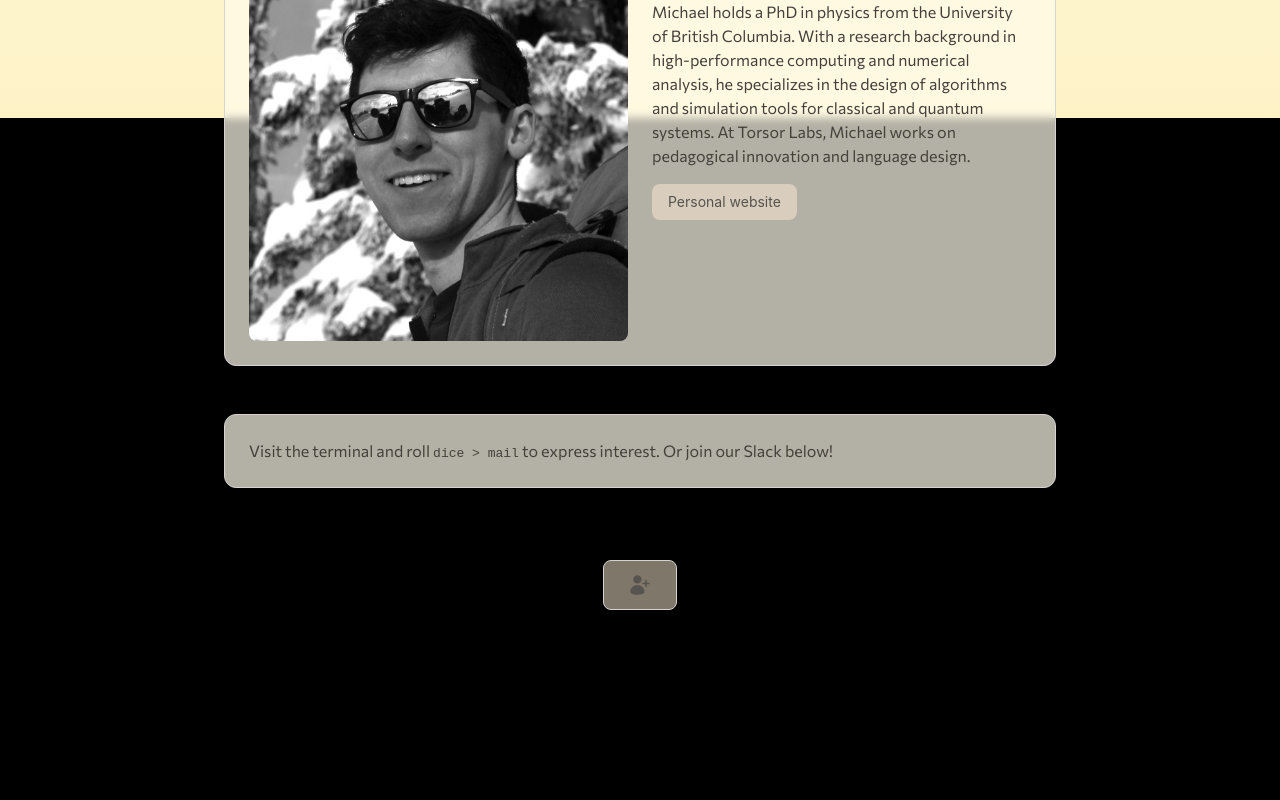
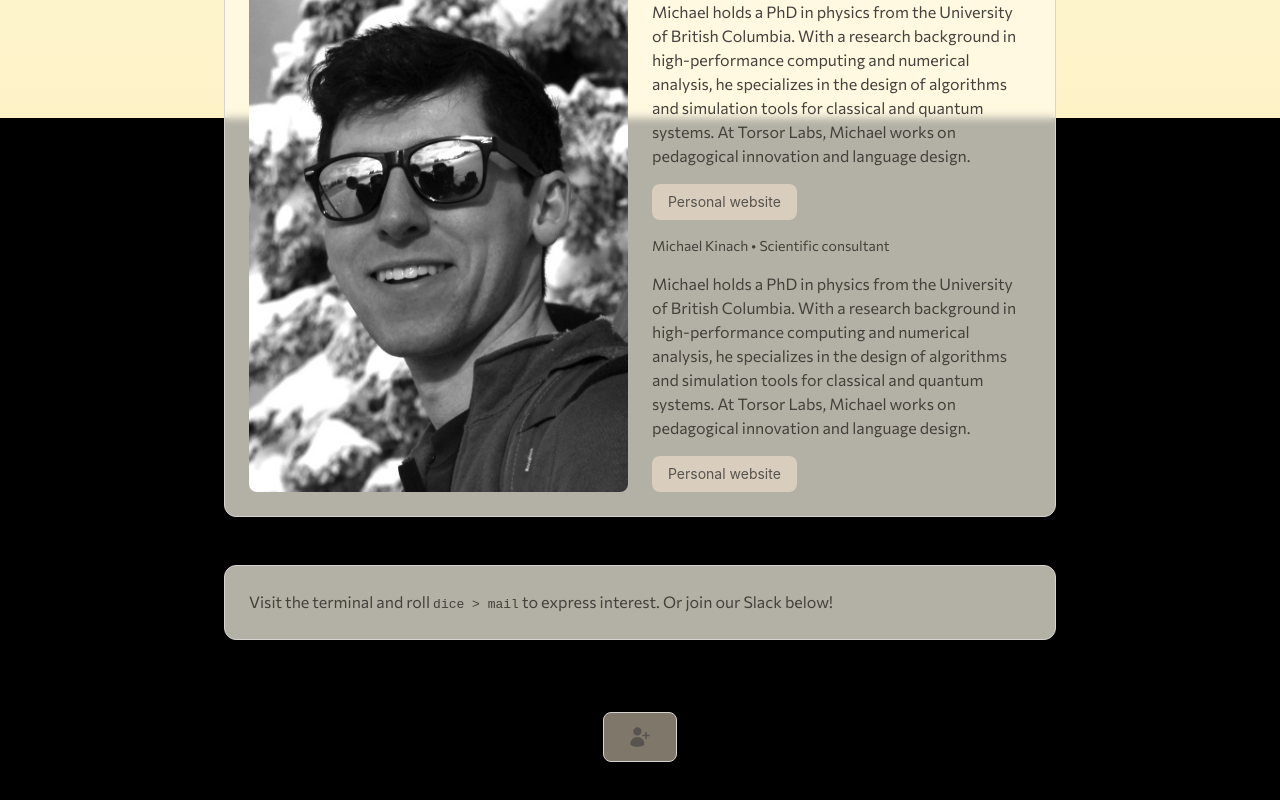
Before and after one commit to torsor-io/torsor-io, a React (Create React App) app: page /#/team in a window 1280 px wide. Shown: the part 682-1482 px from the top of the page. Before the commit the page ends 1362 px from the top, so only its background shows below. Built offline with nearby package versions, Linux system fonts and the light colour scheme; the HTML template or start-up script is replaced by a standard one.

Commit message:
Update index.js

```diff
--- a/src/components/TeamPage/index.js
+++ b/src/components/TeamPage/index.js
@@ -124,6 +124,21 @@ const TeamPage = ({ isDark, setIsDark, waveState, setWaveState }) => {
       </a>
 
                   </div>
+                  <p className={`${subtleText} text-sm`}>
+          Michael Kinach • Scientific consultant
+                  </p>
+                  <p className={`${subtleText}`}>
+          Michael holds a PhD in physics from the University of British Columbia. With a research background in high-performance computing and numerical analysis, he specializes in the design of algorithms and simulation tools for classical and quantum systems. At Torsor Labs, Michael works on pedagogical innovation and language design.
+                  </p>
+                  <div className="flex space-x-4">
+
+                      <a href="https://kinach.ca/"
+                      className={`${buttonBg} ${textColor} px-4 py-2 rounded-lg transition-colors text-sm`}
+                    >
+                      Personal website
+      </a>
+
+                  </div>
                 </div>
               </div>
             </motion.div>
```
